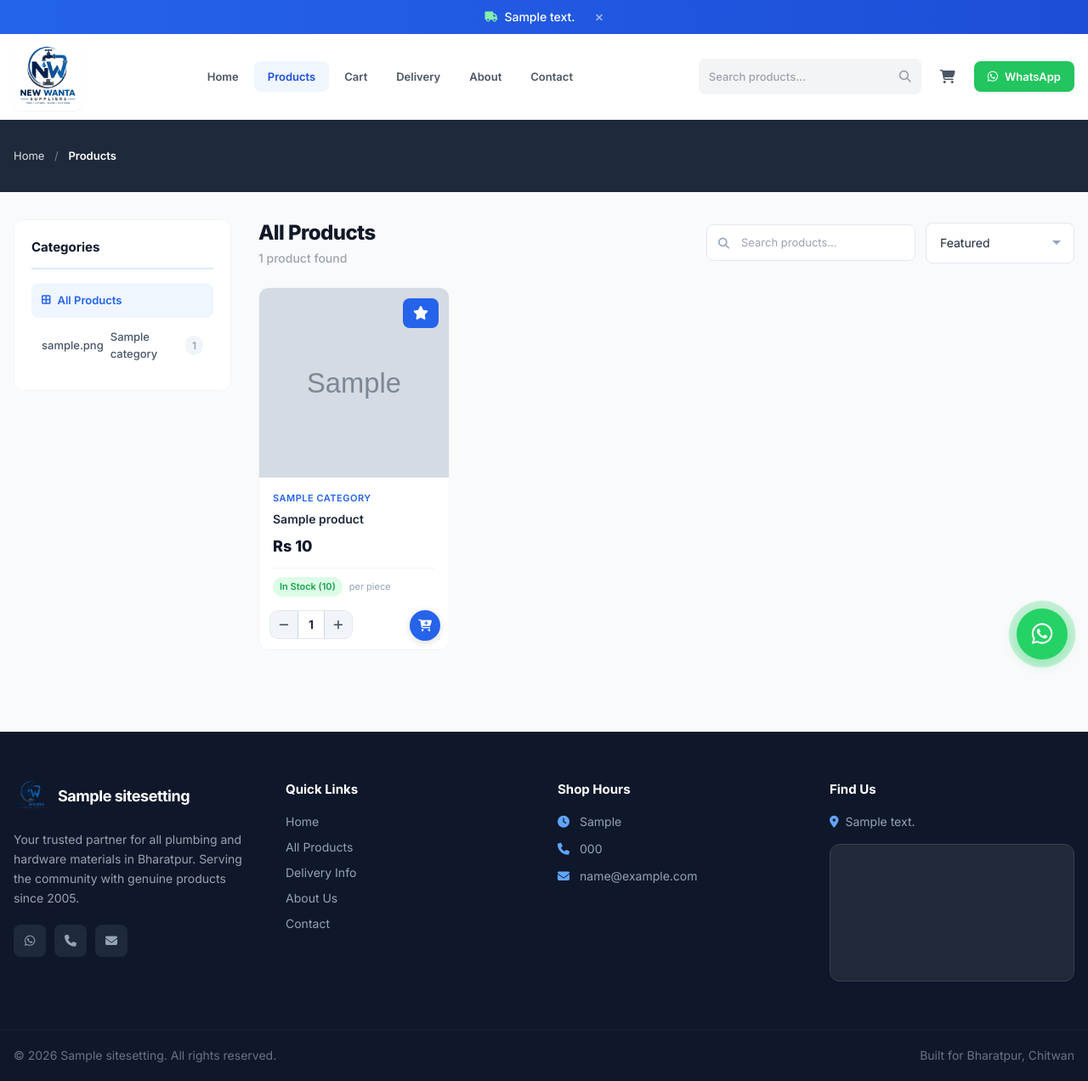
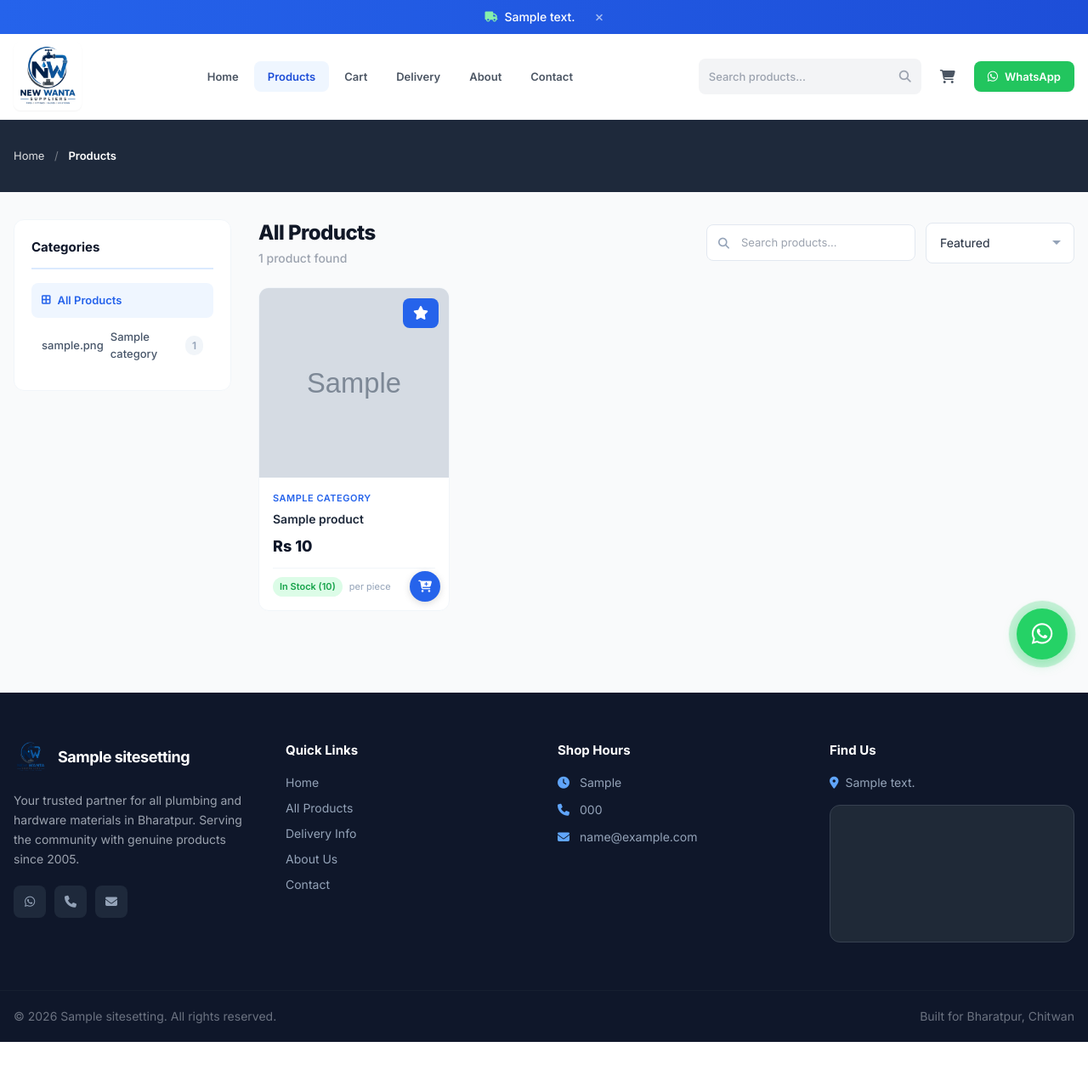
Before and after one commit to 2anupam0/bharatpur-plumbing-hub, a Django app: page /products/ in a window 1280 px wide. Shown: the whole page at 85% size. After the commit the page ends 1226 px from the top, so only its background shows below. Run offline with Django 4.2, Linux system fonts and the light colour scheme; tables that the repository leaves empty hold one stand-in row (values such as "Sample post"); grey boxes marked "Sample" are stand-in pictures; grey boxes are pictures that could not be loaded.

Commit message:
Remove +/- qty controls, cart button adds 1 item directly

```diff
--- a/shop/static/shop/css/style.css
+++ b/shop/static/shop/css/style.css
@@ -310,51 +310,6 @@ body {
 .cart-icon-btn.added {
     background: var(--green);
     color: #fff;
-}
-
-/* --- Card Quantity Controls --- */
-.card-qty-ctrl {
-    display: flex;
-    align-items: center;
-    border-radius: 10px;
-    overflow: hidden;
-    background: var(--gray-100);
-    border: 1px solid var(--gray-200);
-    width: fit-content;
-    margin: 0 12px 12px;
-}
-.card-qty-ctrl button {
-    width: 32px;
-    height: 32px;
-    border: none;
-    background: transparent;
-    color: var(--gray-600);
-    font-size: 13px;
-    font-weight: 700;
-    cursor: pointer;
-    display: flex;
-    align-items: center;
-    justify-content: center;
-    transition: all 0.15s ease;
-}
-.card-qty-ctrl button:hover {
-    background: var(--primary);
-    color: #fff;
-}
-.card-qty-ctrl button:active {
-    transform: scale(0.9);
-}
-.card-qty-ctrl .card-qty-val {
-    width: 32px;
-    text-align: center;
-    font-size: 14px;
-    font-weight: 700;
-    color: var(--gray-800);
-    border-left: 1px solid var(--gray-300);
-    border-right: 1px solid var(--gray-300);
-    line-height: 32px;
-    user-select: none;
-    background: var(--white);
 }
 
 /* --- Badges --- */
--- a/shop/static/shop/js/main.js
+++ b/shop/static/shop/js/main.js
@@ -155,22 +155,3 @@ function addToCart(productId, btn, quantity) {
         form.submit();
     });
 }
-
-function cardQty(productId, delta, el) {
-    var ctrl = el.closest('.card-qty-ctrl');
-    var valEl = ctrl.querySelector('.card-qty-val');
-    var v = parseInt(valEl.textContent) + delta;
-    if (v < 1) v = 1;
-    valEl.textContent = v;
-}
-
-function cardAddToCart(productId, el) {
-    var card = el.closest('.product-card');
-    var ctrl = card ? card.querySelector('.card-qty-ctrl') : null;
-    var qty = 1;
-    if (ctrl) {
-        var valEl = ctrl.querySelector('.card-qty-val');
-        qty = parseInt(valEl.textContent) || 1;
-    }
-    addToCart(productId, el, qty);
-}
--- a/shop/templates/shop/product_list.html
+++ b/shop/templates/shop/product_list.html
@@ -68,7 +68,7 @@
                 {% for product in products %}
                 <div class="product-card animate-in">
                     {% if product.is_in_stock %}
-                    <button type="button" class="cart-icon-btn" onclick="event.preventDefault();event.stopPropagation();cardAddToCart({{ product.pk }}, this)" title="Add to Cart">
+                    <button type="button" class="cart-icon-btn" onclick="event.preventDefault();event.stopPropagation();addToCart({{ product.pk }}, this)" title="Add to Cart">
                         <i class="fas fa-cart-plus"></i>
                     </button>
                     {% endif %}
@@ -107,13 +107,6 @@
                             </div>
                         </div>
                     </a>
-                    {% if product.is_in_stock %}
-                    <div class="card-qty-ctrl" data-pk="{{ product.pk }}">
-                        <button type="button" onclick="cardQty({{ product.pk }}, -1, this)"><i class="fas fa-minus"></i></button>
-                        <span class="card-qty-val">1</span>
-                        <button type="button" onclick="cardQty({{ product.pk }}, 1, this)"><i class="fas fa-plus"></i></button>
-                    </div>
-                    {% endif %}
                 </div>
                 {% endfor %}
             </div>
@@ -167,7 +160,7 @@
         {% for rp in related_products %}
         <div class="product-card animate-in">
             {% if rp.is_in_stock %}
-            <button type="button" class="cart-icon-btn" onclick="event.preventDefault();event.stopPropagation();cardAddToCart({{ rp.pk }}, this)" title="Add to Cart">
+            <button type="button" class="cart-icon-btn" onclick="event.preventDefault();event.stopPropagation();addToCart({{ rp.pk }}, this)" title="Add to Cart">
                 <i class="fas fa-cart-plus"></i>
             </button>
             {% endif %}
@@ -195,13 +188,6 @@
                     </div>
                 </div>
             </a>
-            {% if rp.is_in_stock %}
-            <div class="card-qty-ctrl" data-pk="{{ rp.pk }}">
-                <button type="button" onclick="cardQty({{ rp.pk }}, -1, this)"><i class="fas fa-minus"></i></button>
-                <span class="card-qty-val">1</span>
-                <button type="button" onclick="cardQty({{ rp.pk }}, 1, this)"><i class="fas fa-plus"></i></button>
-            </div>
-            {% endif %}
         </div>
         {% endfor %}
     </div>
```
Also changed, not shown: shop/templates/shop/home.html (+1 -8 lines), shop/templates/shop/product_detail.html (+1 -8 lines).
